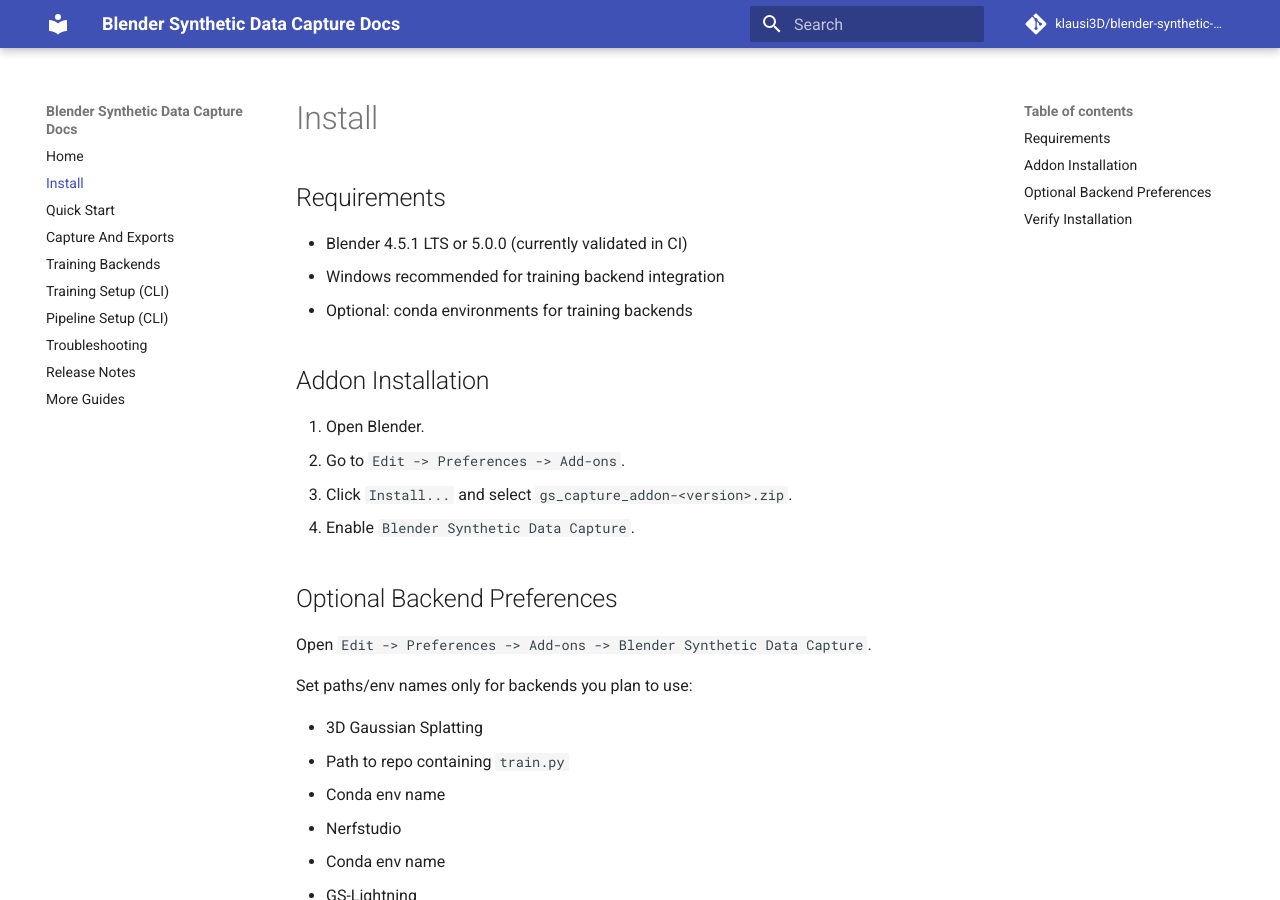
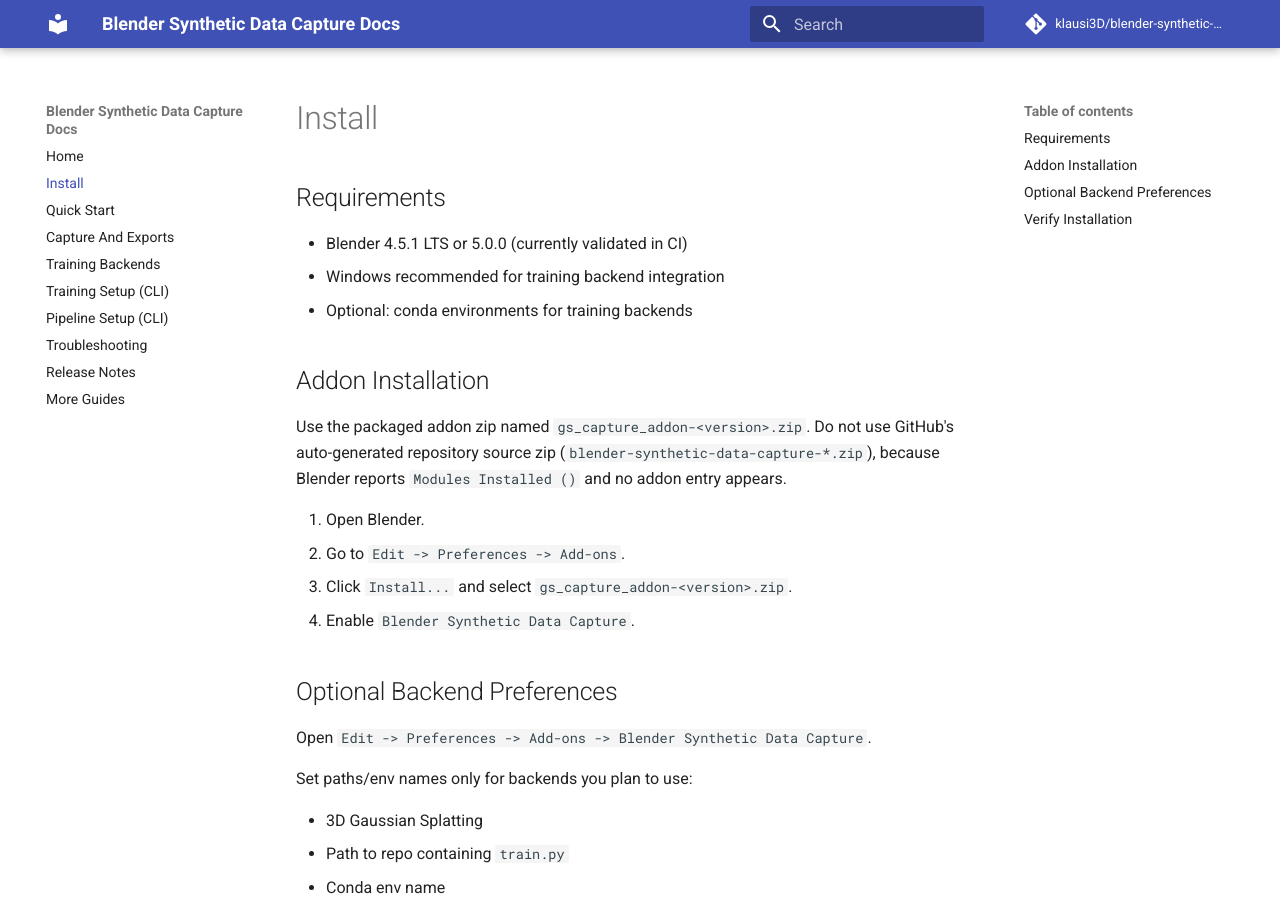
Before and after one commit to klausi3D/blender-synthetic-data-capture, an MkDocs documentation site: the page built from docs/install.md, in a window 1280 px wide and 900 px high. Built offline with MkDocs 1.6.1 and Material for MkDocs 9.7.7, drawn with Linux system fonts in a browser that asks for light colours; comment, search, counter and statistics services are not loaded.

Commit message:
docs: clarify that Blender requires packaged addon zip, not source zip

```diff
--- a/docs/install.md
+++ b/docs/install.md
@@ -7,6 +7,9 @@
 - Optional: conda environments for training backends
 
 ## Addon Installation
+
+Use the packaged addon zip named `gs_capture_addon-<version>.zip`.
+Do not use GitHub's auto-generated repository source zip (`blender-synthetic-data-capture-*.zip`), because Blender reports `Modules Installed ()` and no addon entry appears.
 
 1. Open Blender.
 2. Go to `Edit -> Preferences -> Add-ons`.
```
Also changed, not shown: README.md (+4 -1 lines).
